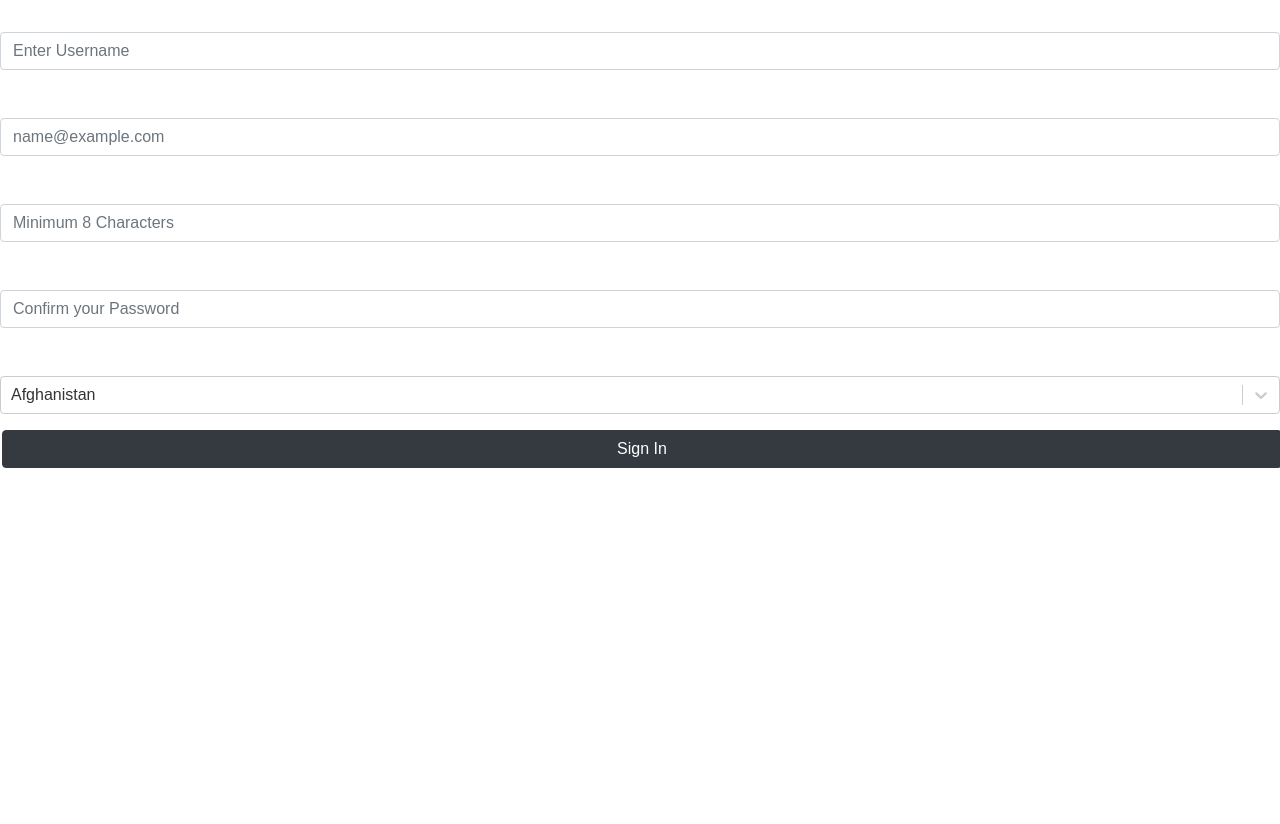
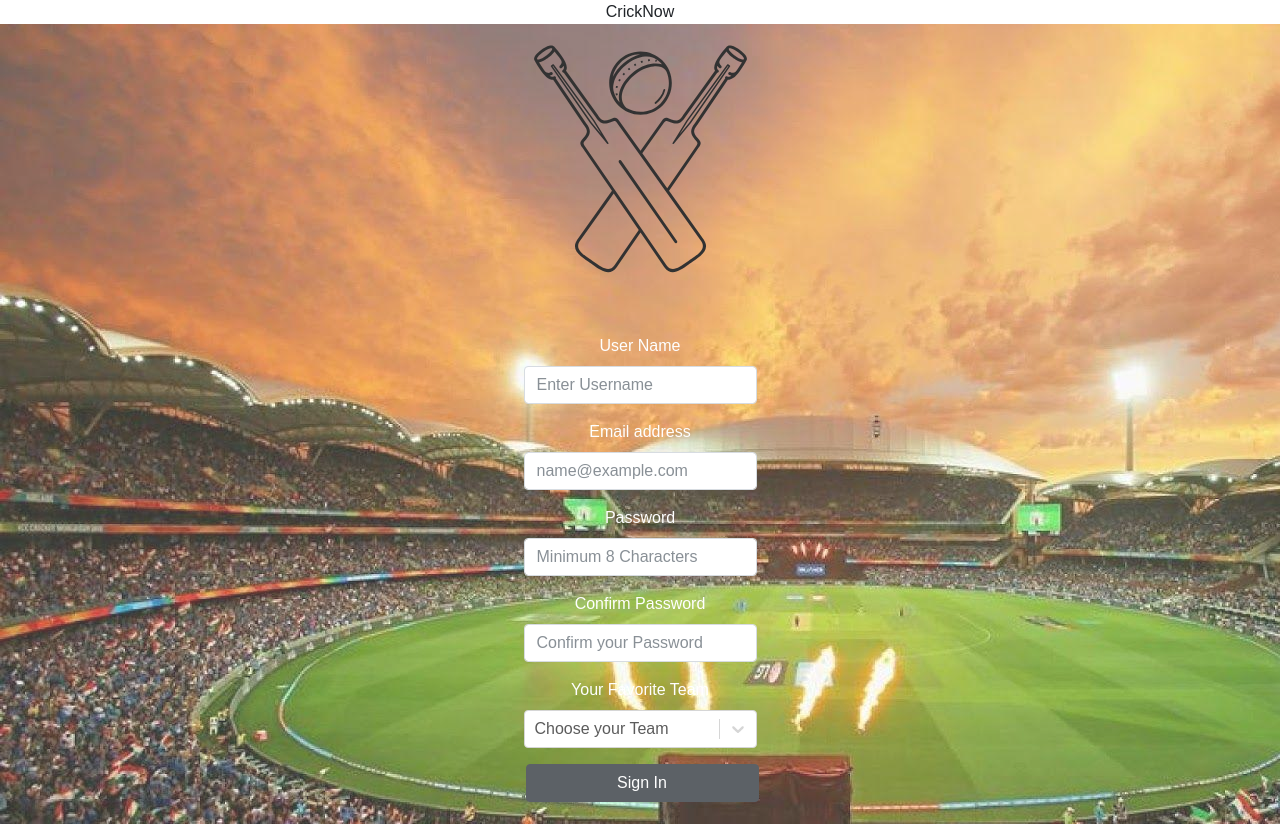
Before and after one commit to srivatsan18/CricketNow, a React (Create React App) app: page /Register in a window 1280 px wide. Before the commit the page ends 800 px from the top, so only its background shows below. Built offline with nearby package versions, Linux system fonts and the light colour scheme.

Commit message:
Register 2

```diff
--- a/src/App.js
+++ b/src/App.js
@@ -8,6 +8,7 @@ export default function App() {
   return (
     <Router>
       <div className="App">
+        CrickNow
         <div>
           <Route exact path="/" component={Home} />
           <Route exact path="/Register" component={Register} />
--- a/src/Components/Home/home.css
+++ b/src/Components/Home/home.css
@@ -37,7 +37,8 @@
   width: 20px;
 }
 .form-group {
-  color: white;
+  color:white;
+
 }
 .opt-text {
   color: black;
--- a/src/Components/Home/register.js
+++ b/src/Components/Home/register.js
@@ -1,6 +1,8 @@
 import React from "react";
 import "bootstrap/dist/css/bootstrap.min.css";
 import "bootstrap/dist/js/bootstrap.min.js";
+import Homebg from "../images/homebg.jpg";
+import logo from "../images/noun_Cricket_2369453.svg";
 import Select, { components } from "react-select";
 import { ReactComponent as af } from "../images/af.svg";
 import { ReactComponent as nz } from "../images/nz.svg";
@@ -11,6 +13,7 @@ import { ReactComponent as pk } from "../images/pk.svg";
 import { ReactComponent as bd } from "../images/bd.svg";
 
 const Options = [
+  {value :"Choose your Team", label:"Choose your Team"},
   { value: "Afghanistan", label: "Afghanistan", icon: <af /> },
   { value: "New Zealand", label: "New Zealand", icon: <nz /> },
   { value: "India", label: "India", icon: <ind /> },
@@ -50,6 +53,17 @@ class register extends React.Component {
   render() {
     return (
       <div className="reg">
+          <div
+          className="login"
+          style={{
+            backgroundImage: `url(${Homebg})`,
+
+            height: "800px",
+            opacity: 0.8
+          }}
+        >
+        <div class="Jumbotron">
+            <img src={logo} />
         <form>
           <div class="form-group">
             <label for="exampleFormControlInput1">User Name</label>
@@ -101,6 +115,8 @@ class register extends React.Component {
             Sign In
           </button>
         </form>
+        </div>
+        </div>
       </div>
     );
   }
```
